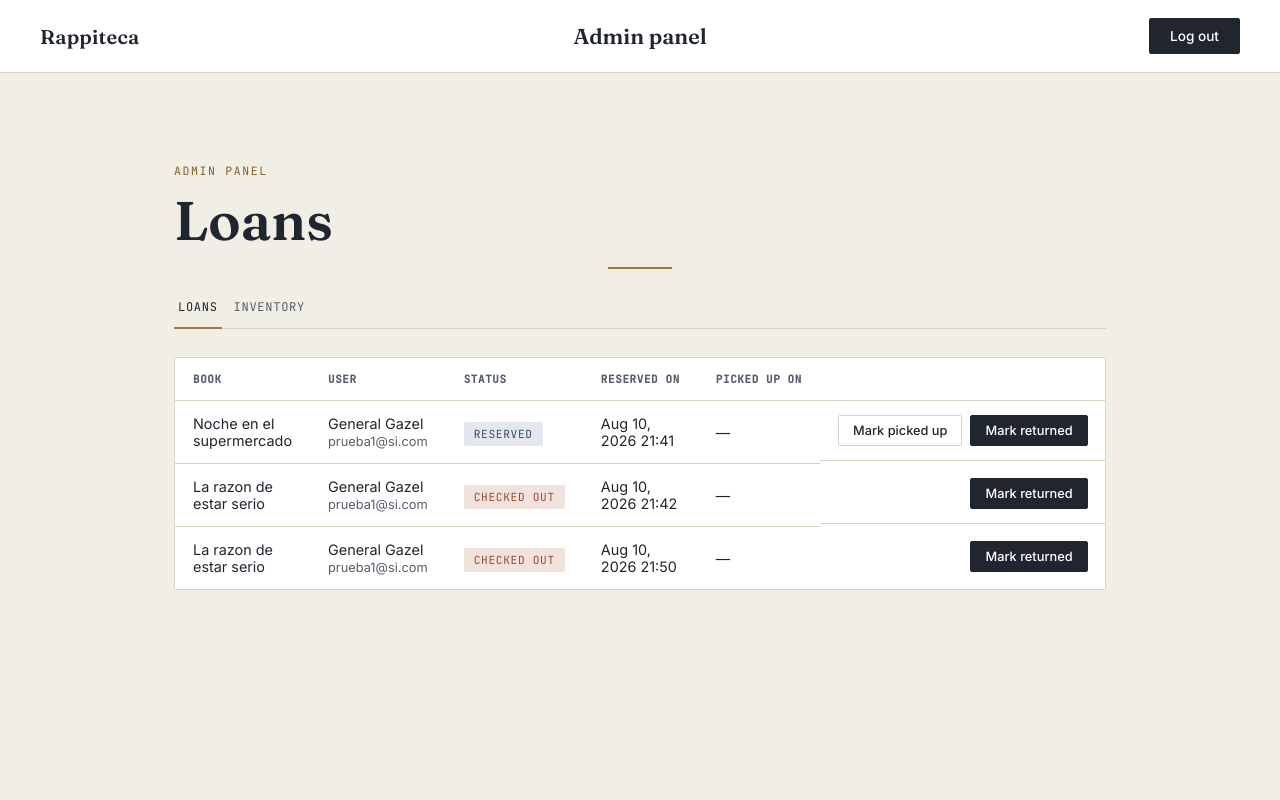
After one commit to CristoRodriguez1/Rappiteca, a Django app: template catalog/templates/admin_prestamos.html in a window 1280 px wide. The commit adds this page. Run offline with Django 5.2, Linux system fonts and the light colour scheme; the template is opened without the code that fills it: values that come from a table or form of the project are taken from there, others are empty; data comes from the database, SQL or seed files in the repository.

Commit message:
FR-03 Admin login

```diff
--- a/Rappiteca/urls.py
+++ b/Rappiteca/urls.py
@@ -33,6 +33,7 @@ urlpatterns = [
     path('admin-prestamos/', views.gestionar_prestamos, name='gestionar_prestamos'),
     path('admin-prestamos/<int:prestamo_id>/recogido/', views.marcar_recogido, name='marcar_recogido'),
     path('admin-prestamos/<int:prestamo_id>/devuelto/', views.marcar_devuelto, name='marcar_devuelto'),
+    path('admin-inventario/', views.ver_inventario, name='ver_inventario'),
 ]
 
 if settings.DEBUG:
--- a/accounts/views.py
+++ b/accounts/views.py
@@ -25,6 +25,8 @@ def login_view(request):
             request.session['user_id'] = user.id
             request.session['user_role'] = user.role
             messages.success(request, f'Welcome back, {user.name}!')
+            if user.role == 'adm':
+                return redirect('gestionar_prestamos')
             return redirect('/')
     else:
         form = LoginForm()
--- a/catalog/static/catalog/css/style.css
+++ b/catalog/static/catalog/css/style.css
@@ -353,3 +353,89 @@ header.nav {
   background: #F0E2DD;
   color: #9A4A32;
 }
+
+/* ---------- Admin panel ---------- */
+.admin-main {
+  max-width: 980px;
+  text-align: left;
+}
+
+.admin-tabs {
+  display: flex;
+  gap: 8px;
+  margin: 0 0 28px;
+  border-bottom: 1px solid var(--line);
+}
+
+.admin-tab {
+  font-family: 'JetBrains Mono', monospace;
+  font-size: 0.75rem;
+  letter-spacing: 0.06em;
+  text-transform: uppercase;
+  color: var(--ink-soft);
+  text-decoration: none;
+  padding: 10px 4px 12px;
+  margin-bottom: -1px;
+  border-bottom: 2px solid transparent;
+}
+
+.admin-tab:hover {
+  color: var(--ink);
+}
+
+.admin-tab-active {
+  color: var(--ink);
+  border-bottom-color: var(--brass);
+}
+
+.admin-table-wrap {
+  background: var(--paper-raised);
+  border: 1px solid var(--line);
+  border-radius: var(--radius);
+  overflow-x: auto;
+}
+
+.admin-table {
+  width: 100%;
+  border-collapse: collapse;
+  font-family: 'Inter', sans-serif;
+  font-size: 0.9rem;
+}
+
+.admin-table th {
+  font-family: 'JetBrains Mono', monospace;
+  font-size: 0.68rem;
+  letter-spacing: 0.06em;
+  text-transform: uppercase;
+  color: var(--ink-soft);
+  text-align: left;
+  padding: 14px 18px;
+  border-bottom: 1px solid var(--line);
+  white-space: nowrap;
+}
+
+.admin-table td {
+  padding: 14px 18px;
+  border-bottom: 1px solid var(--line);
+  vertical-align: middle;
+}
+
+.admin-table tbody tr:last-child td {
+  border-bottom: none;
+}
+
+.cell-sub {
+  color: var(--ink-soft);
+  font-size: 0.8rem;
+}
+
+.admin-table-actions {
+  display: flex;
+  gap: 8px;
+  justify-content: flex-end;
+  white-space: nowrap;
+}
+
+@media (max-width: 720px) {
+  .admin-main { padding-left: 20px; padding-right: 20px; }
+}
--- /dev/null
+++ b/catalog/templates/admin_prestamos.html
@@ -0,0 +1,93 @@
+{% load static %}
+<!DOCTYPE html>
+<html lang="en">
+<head>
+  <meta charset="UTF-8">
+  <meta name="viewport" content="width=device-width, initial-scale=1.0">
+  <title>Rappiteca · Admin · Loans</title>
+
+  <link rel="preconnect" href="https://fonts.googleapis.com">
+  <link rel="preconnect" href="https://fonts.gstatic.com" crossorigin>
+  <link href="https://fonts.googleapis.com/css2?family=Fraunces:opsz,wght@9..144,400;9..144,600&family=Inter:wght@400;500;600&family=JetBrains+Mono:wght@400;500&display=swap" rel="stylesheet">
+
+  <link rel="stylesheet" href="{% static 'catalog/css/style.css' %}">
+</head>
+<body>
+
+  <header class="nav">
+    <a href="{% url 'home' %}" class="nav-brand">Rappiteca</a>
+    <div class="nav-center">
+      <span class="nav-welcome">Admin panel</span>
+    </div>
+    <nav class="nav-actions">
+      <a href="{% url 'logout' %}" class="btn btn-solid">Log out</a>
+    </nav>
+  </header>
+
+  <main class="admin-main">
+    <p class="eyebrow">Admin panel</p>
+    <h1 class="title">Loans</h1>
+    <hr class="rule">
+
+    <nav class="admin-tabs">
+      <a href="{% url 'gestionar_prestamos' %}" class="admin-tab admin-tab-active">Loans</a>
+      <a href="{% url 'ver_inventario' %}" class="admin-tab">Inventory</a>
+    </nav>
+
+    {% if messages %}
+      {% for message in messages %}
+        <p class="form-message form-message-{{ message.tags }}">{{ message }}</p>
+      {% endfor %}
+    {% endif %}
+
+    {% if prestamos %}
+      <div class="admin-table-wrap">
+        <table class="admin-table">
+          <thead>
+            <tr>
+              <th>Book</th>
+              <th>User</th>
+              <th>Status</th>
+              <th>Reserved on</th>
+              <th>Picked up on</th>
+              <th></th>
+            </tr>
+          </thead>
+          <tbody>
+            {% for prestamo in prestamos %}
+              <tr>
+                <td>{{ prestamo.book.title }}</td>
+                <td>{{ prestamo.user.name }} {{ prestamo.user.last_name }}<br><span class="cell-sub">{{ prestamo.user.email }}</span></td>
+                <td>
+                  {% if prestamo.estado == 'reservado' %}
+                    <span class="status-badge status-info">Reserved</span>
+                  {% else %}
+                    <span class="status-badge status-unavailable">Checked out</span>
+                  {% endif %}
+                </td>
+                <td>{{ prestamo.fecha_reserva|date:"M d, Y H:i" }}</td>
+                <td>{{ prestamo.fecha_recogida|date:"M d, Y H:i"|default:"—" }}</td>
+                <td class="admin-table-actions">
+                  {% if prestamo.estado == 'reservado' %}
+                    <form action="{% url 'marcar_recogido' prestamo.id %}" method="post">
+                      {% csrf_token %}
+                      <button type="submit" class="btn btn-ghost btn-small">Mark picked up</button>
+                    </form>
+                  {% endif %}
+                  <form action="{% url 'marcar_devuelto' prestamo.id %}" method="post">
+                    {% csrf_token %}
+                    <button type="submit" class="btn btn-solid btn-small">Mark returned</button>
+                  </form>
+                </td>
+              </tr>
+            {% endfor %}
+          </tbody>
+        </table>
+      </div>
+    {% else %}
+      <p class="empty-state">No active loans or reservations right now.</p>
+    {% endif %}
+  </main>
+
+</body>
+</html>
--- a/catalog/templates/home.html
+++ b/catalog/templates/home.html
@@ -25,6 +25,9 @@
 
     <nav class="nav-actions">
       {% if current_user %}
+        {% if current_user.role == 'adm' %}
+          <a href="{% url 'gestionar_prestamos' %}" class="btn btn-ghost">Admin panel</a>
+        {% endif %}
         <a href="{% url 'logout' %}" class="btn btn-solid">Log out</a>
       {% else %}
         <a href="{% url 'signup' %}" class="btn btn-ghost">Sign up</a>
```
Also changed, not shown: catalog/templates/admin_inventario.html (added, +74 -0 lines), catalog/views.py (+12 -0 lines).
